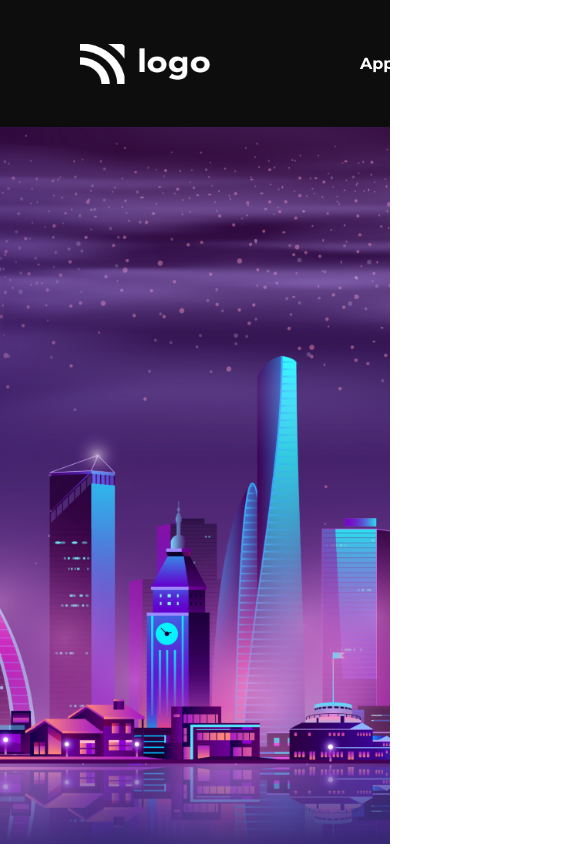
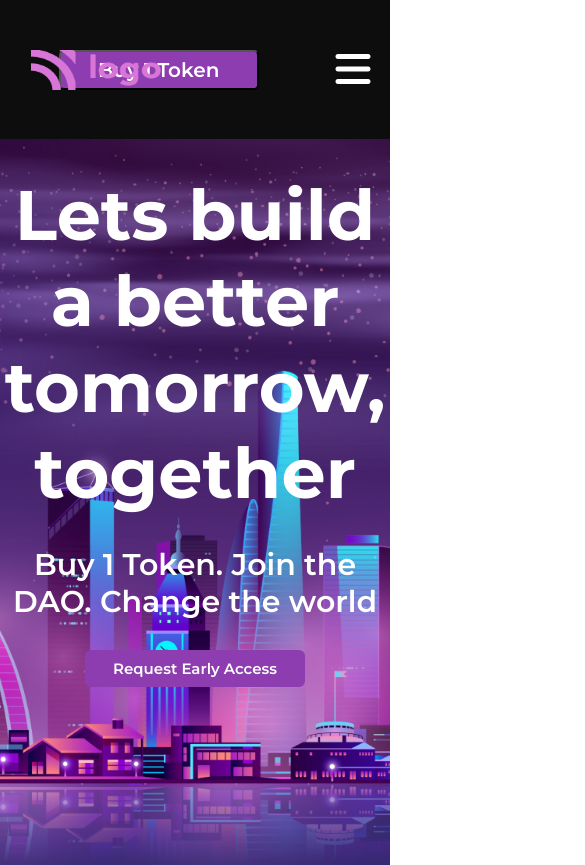
Before and after one commit to amarjeetk123/Fifth-project, a website: page index.html in a window 390 px wide. Shown: the top 865 px of the page, 585 px wide, since content can reach past the window. Before the commit the page ends 844 px from the top, so only its background shows below. Drawn offline with Linux system fonts and the light colour scheme.

Commit message:
making responsive website by the help of media queries only

```diff
--- a/index.html
+++ b/index.html
@@ -17,6 +17,7 @@
       href="https://fonts.googleapis.com/css2?family=Montserrat:wght@600;700;800&display=swap"
       rel="stylesheet"
     />
+    <script src="https://kit.fontawesome.com/694a00980e.js" crossorigin="anonymous"></script>
 
     <title>Document</title>
   </head>
@@ -24,8 +25,12 @@
     <div class="container">
       <section aria-label="navbar">
         <nav class="navbar">
-          <div>
-            <img src="./assets/white-logo.png" alt="logo" class="logo" />
+          <input type="checkbox" id="check">
+          <label for="check" class="three-line">
+            <i class="fas fa-bars"></i>
+          </label>
+          <div class="media">
+            <img src="./assets/white-logo.png" alt="logo" class="logo" style="filter: invert(28%) sepia(94%) saturate(1106%) hue-rotate(256deg) brightness(88%) contrast(91%);"/>
           </div>
           <div class="line"></div>
           <div class="grow-list">
--- a/style.css
+++ b/style.css
@@ -7,32 +7,45 @@
     font-family: 'Montserrat', sans-serif;
 }
 .navbar{
+    padding: 20px 0px;
     display: flex;
     align-items: center;
-    height: 15vh;
+    justify-content: space-around;
+    height: auto;
     width: 100%;
     background-color: #0D0D0D ;
+    flex-wrap: wrap;
+}
+.three-line{
+    color: #ffffff;
+    font-size: 40px;
+    position: absolute;
+    right: 5%;
+    display: none;
+}
+#check{
+    display: none;
 }
 .navbar div img{
     width: 130px;
     height: 40px;
-    margin-left: 80px;
-    margin-top: 30px;
-    margin-bottom: 25px;
+    margin: 30px 10px 25px 0px;
 }
 .list{
     display: flex;
-    margin-left: 130px;
+
 }
 .list-item{
+    padding: 0px 15px;
+    font-size: 25px;
+    font-weight: normal;
    margin: 0px 20px;
    color: #ffffff;
    font-weight: bolder;
 }
 .button-small{
-   margin-left: 500px;
-   height: 30px;
-   width: 120px;
+   height: 35px;
+   width: 140px;
    border-radius: 5px;
    color: #ffffff;
    background-color:#8D3DAF ;
@@ -41,39 +54,89 @@
 
 .hero-main{
     width: 100%;
-    height: 85vh;
+    height: 86vh;
     background: url(./assets/bg.png);
     background-size: cover;
     background-position: center;
 }
 .hero{
-   text-align: center;
-   width: 600px;
-   padding-left: 520px;
+    margin: 0px auto;
+
+    height: 80%;
+  display: flex;
+  flex-direction: column;
+  justify-content: center;
+  align-items: center;
 }
 .hero-heading{
-    padding-top: 140px;
+      margin: 0px auto;
     color: #fff;
-    font-size: 50px;
+    font-size: 70px;
+    text-align: center;
 }
 .hero-description{
-
-    margin-left: -80px;
+   font-size: 30px;
     color: #fff;
+    margin: 30px auto;
+    text-align: center;
 }
 .button-large{
-    margin-top: 30px;
-    height: 33px;
-    width: 190px;
+
+    height: 37px;
+    width: 220px;
     font-size: 15px;
     color: #ffffff;
   background-color: #8D3DAF;
   border: none;
   border-radius: 6px;
   transition: 0.3s;
+
 }
 button:hover{
     transform: scale(1.1);
     background-color: transparent;
     cursor: pointer;
 }
+
+@media screen and (max-width:1060px){
+    /* .navbar{
+        background-color: #8D3DAF;
+    } */
+    .list{
+        position: fixed;
+        top: 130px;
+        left:-100%;
+        flex-direction: column;
+        width: 100%;
+        height: 100%;
+        background-color: #8D3DAF;
+        transition: 0.6s;
+    }
+    .list-item{
+        font-size: 35px;
+        margin: 10px auto 50px;
+    }
+    .list-item:hover{
+        color: #000000;
+    }
+    .three-line{
+        display: inline;
+    }
+    #check:checked ~ .grow-list .list{
+        left: 0%;
+    }
+    .hero-heading{
+        text-align: center;
+    }
+    .button-small{
+        width: 200px;
+        height: 40px;
+        margin-left: -300px;
+        font-size: 20px;
+    }
+    .button-small:hover{
+        background-color: #000000;
+    }
+
+
+}
```
